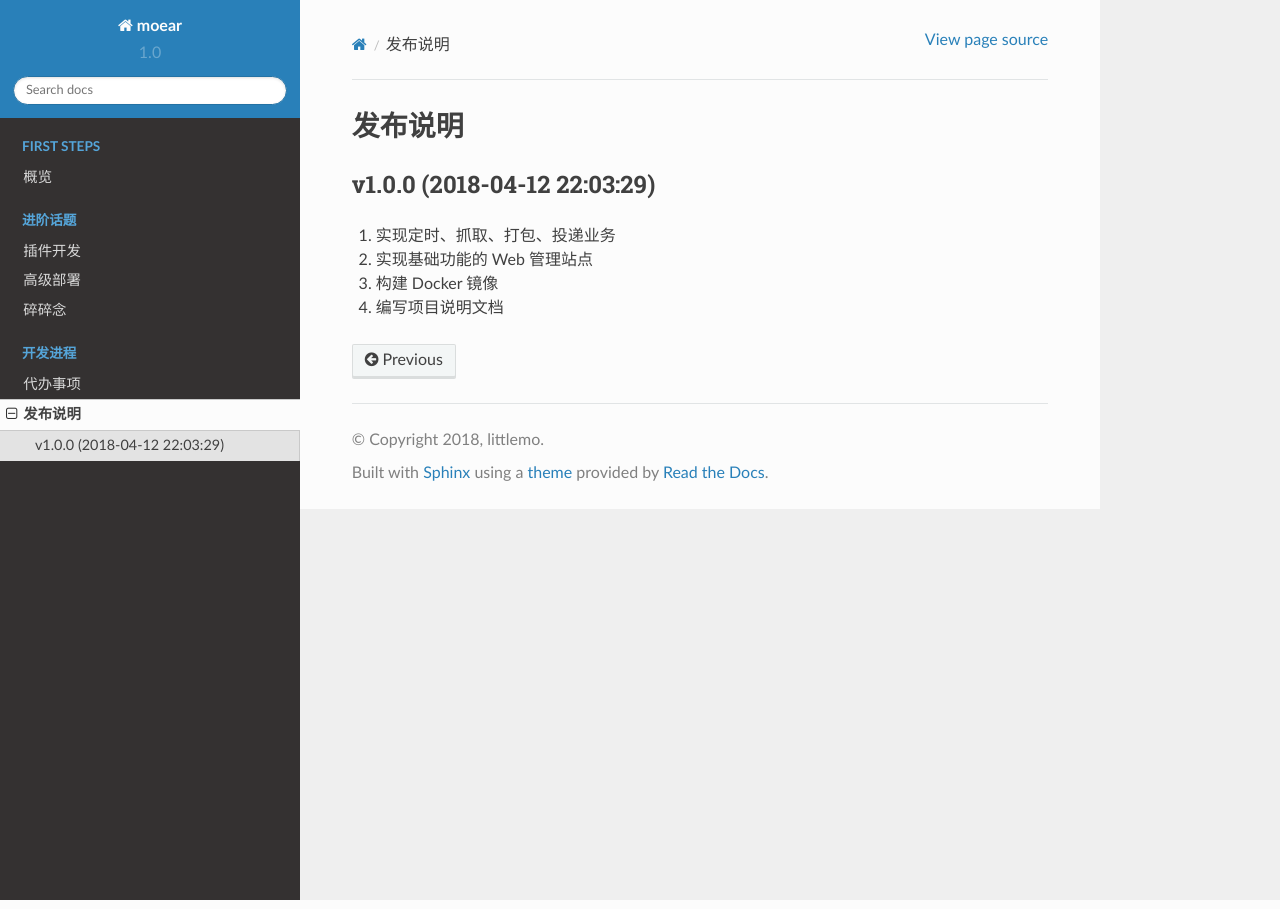
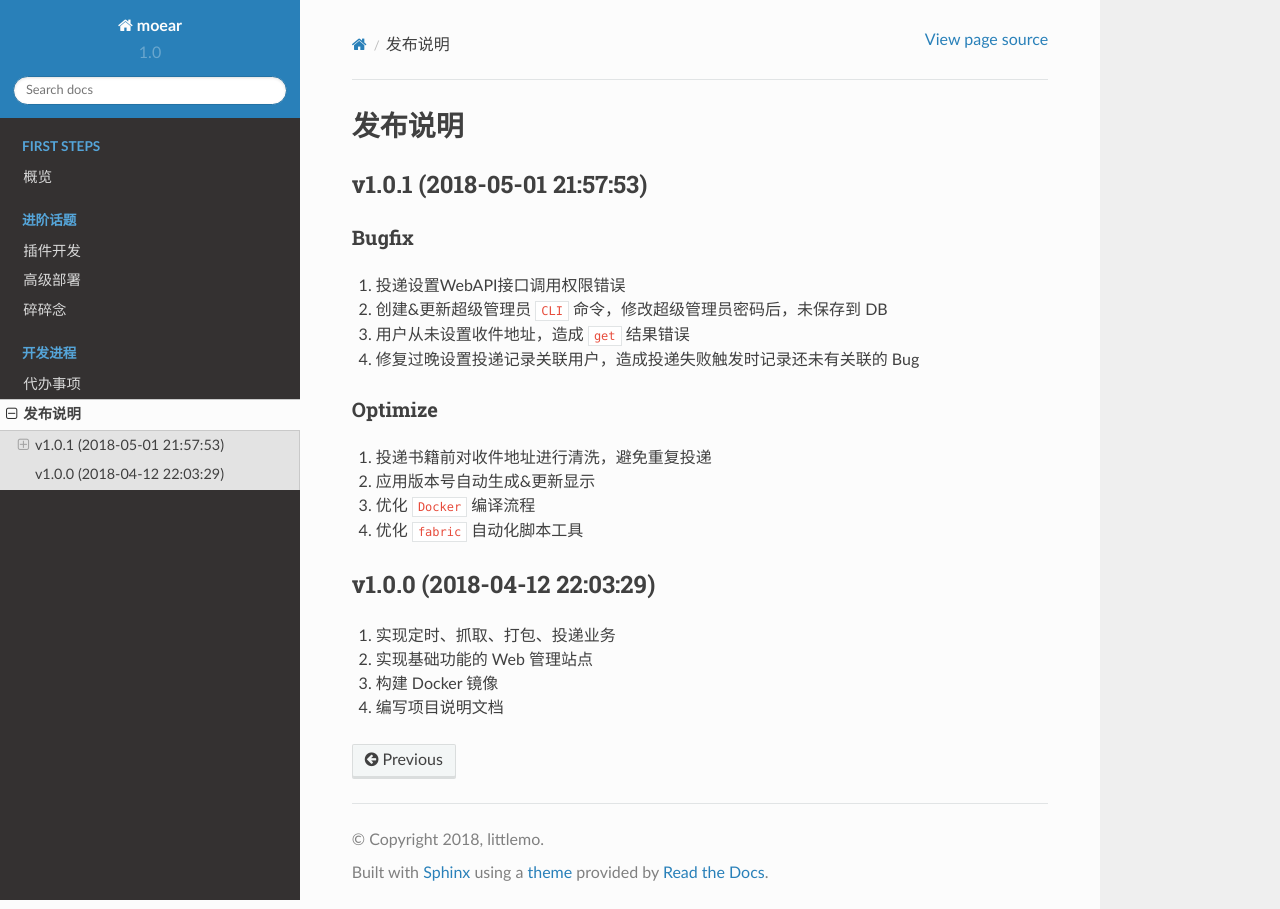
Before and after one commit to littlemo/moear, a Sphinx documentation site: the page built from docs/source/development/release.rst, in a window 1280 px wide. Built offline with Sphinx 7.4.7 and the Read the Docs theme 2.0.0, drawn with Linux system fonts in a browser that asks for light colours; formulas are drawn with MathJax 3.

Commit message:
F: 更新v1.0.1版本发布说明

```diff
--- a/docs/source/development/release.rst
+++ b/docs/source/development/release.rst
@@ -3,6 +3,25 @@
 ========
 发布说明
 ========
+
+v1.0.1 (2018-05-01 21:57:53)
+----------------------------
+
+Bugfix
+~~~~~~
+
+#. 投递设置WebAPI接口调用权限错误
+#. 创建&更新超级管理员 ``CLI`` 命令，修改超级管理员密码后，未保存到 DB
+#. 用户从未设置收件地址，造成 ``get`` 结果错误
+#. 修复过晚设置投递记录关联用户，造成投递失败触发时记录还未有关联的 Bug
+
+Optimize
+~~~~~~~~
+
+#. 投递书籍前对收件地址进行清洗，避免重复投递
+#. 应用版本号自动生成&更新显示
+#. 优化 ``Docker`` 编译流程
+#. 优化 ``fabric`` 自动化脚本工具
 
 v1.0.0 (2018-04-12 22:03:29)
 ----------------------------
```
